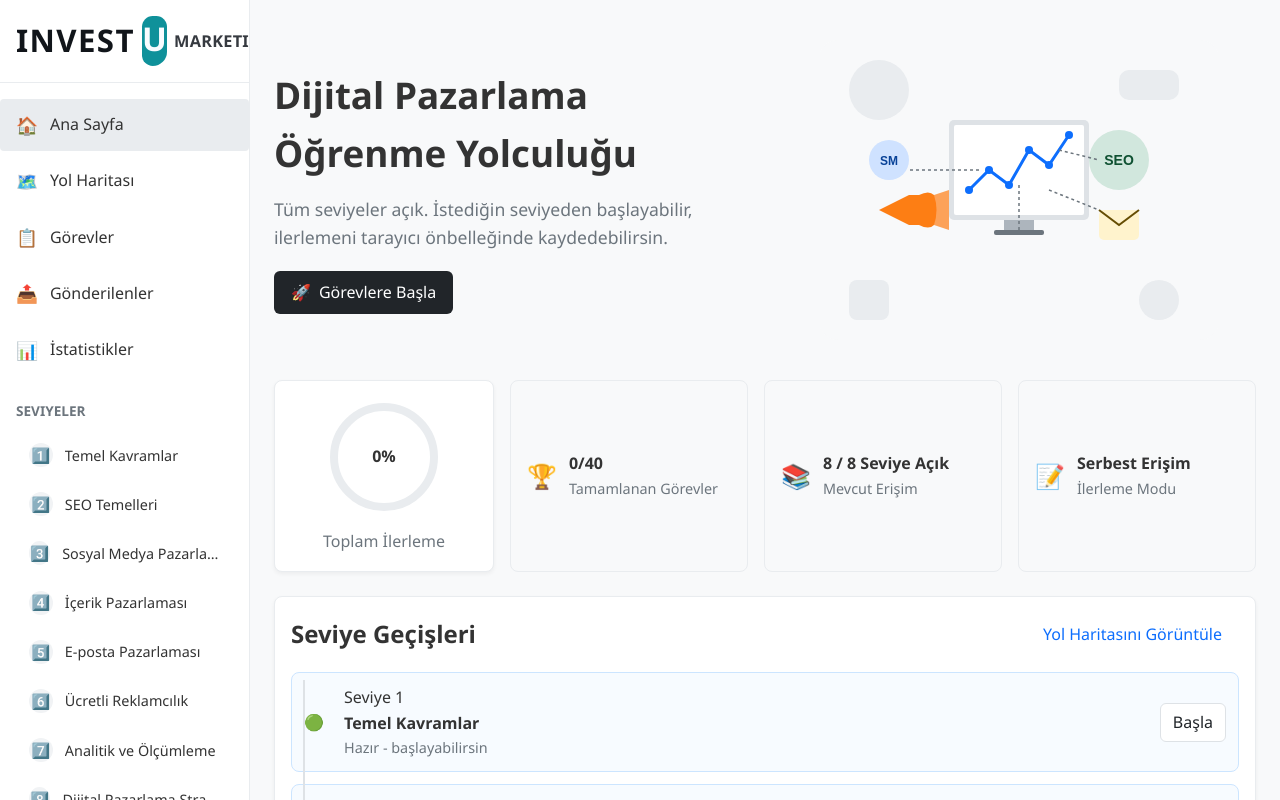
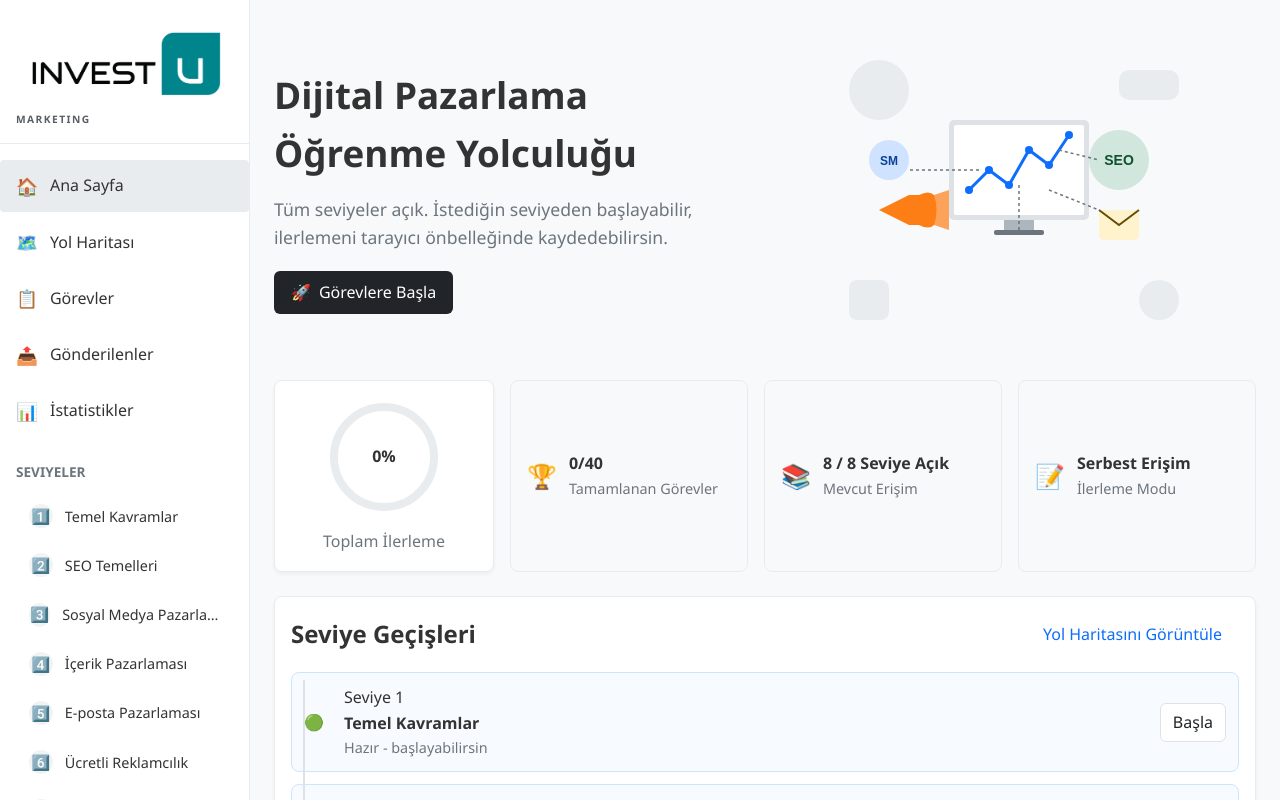
Before and after one commit to onurkuru/digital-marketing-vue, a Vue app: page / in a window 1280 px wide. Shown: the top 800 px of the page. Built offline with nearby package versions, Linux system fonts and the light colour scheme.

Commit message:
Use provided InvestU logo asset in sidebar

```diff
--- a/src/App.vue
+++ b/src/App.vue
@@ -16,10 +16,11 @@
       @click="handleSidebarClick"
     >
       <div class="sidebar-header">
-        <div class="sidebar-logo" aria-label="InvestU Marketing">
-          <span class="brand-word">INVEST</span>
-          <span class="brand-mark"><span>U</span></span>
-          <span class="brand-sub">MARKETING</span>
+        <div class="sidebar-logo">
+          <a class="sidebar-logo-link" href="https://investu-marketing.netlify.app/">
+            <img src="@/assets/investu-logo.png" alt="investu-logo" class="sidebar-logo-image" />
+          </a>
+          <span class="sidebar-logo-caption">MARKETING</span>
         </div>
       </div>
 
@@ -267,44 +268,26 @@ body,
 
 .sidebar-logo {
   display: flex;
-  align-items: center;
-  gap: 0.45rem;
-  min-height: 46px;
+  flex-direction: column;
+  align-items: flex-start;
+  gap: 0.25rem;
 }
 
-.brand-word {
-  font-size: 1.95rem;
-  font-weight: 700;
-  letter-spacing: 0.045em;
-  color: #11151a;
-  line-height: 1;
+.sidebar-logo-link {
+  width: 100%;
 }
 
-.brand-mark {
-  width: 50px;
-  height: 50px;
-  border-radius: 12px;
-  border-bottom-right-radius: 16px;
-  background: #0f919a;
-  display: inline-flex;
-  align-items: center;
-  justify-content: center;
-  color: #f8fcff;
-  font-size: 2.05rem;
-  font-weight: 700;
-  line-height: 1;
+.sidebar-logo-image {
+  display: block;
+  width: 100%;
+  height: auto;
 }
 
-.brand-mark > span {
-  transform: translateY(-2px);
-}
-
-.brand-sub {
-  font-size: 1.02rem;
+.sidebar-logo-caption {
+  font-size: 0.64rem;
   font-weight: 700;
-  letter-spacing: 0.015em;
-  color: #363a40;
-  line-height: 1;
+  letter-spacing: 0.14em;
+  color: #5a5f66;
 }
 
 .sidebar-section {
@@ -617,18 +600,8 @@ body,
 }
 
 @media (max-width: 640px) {
-  .brand-word {
-    font-size: 1.65rem;
-  }
-
-  .brand-mark {
-    width: 44px;
-    height: 44px;
-    font-size: 1.7rem;
-  }
-
-  .brand-sub {
-    font-size: 0.92rem;
+  .sidebar-logo-caption {
+    font-size: 0.58rem;
   }
 
   .sidebar {
```
Also changed, not shown: src/assets/investu-logo.png (added).
